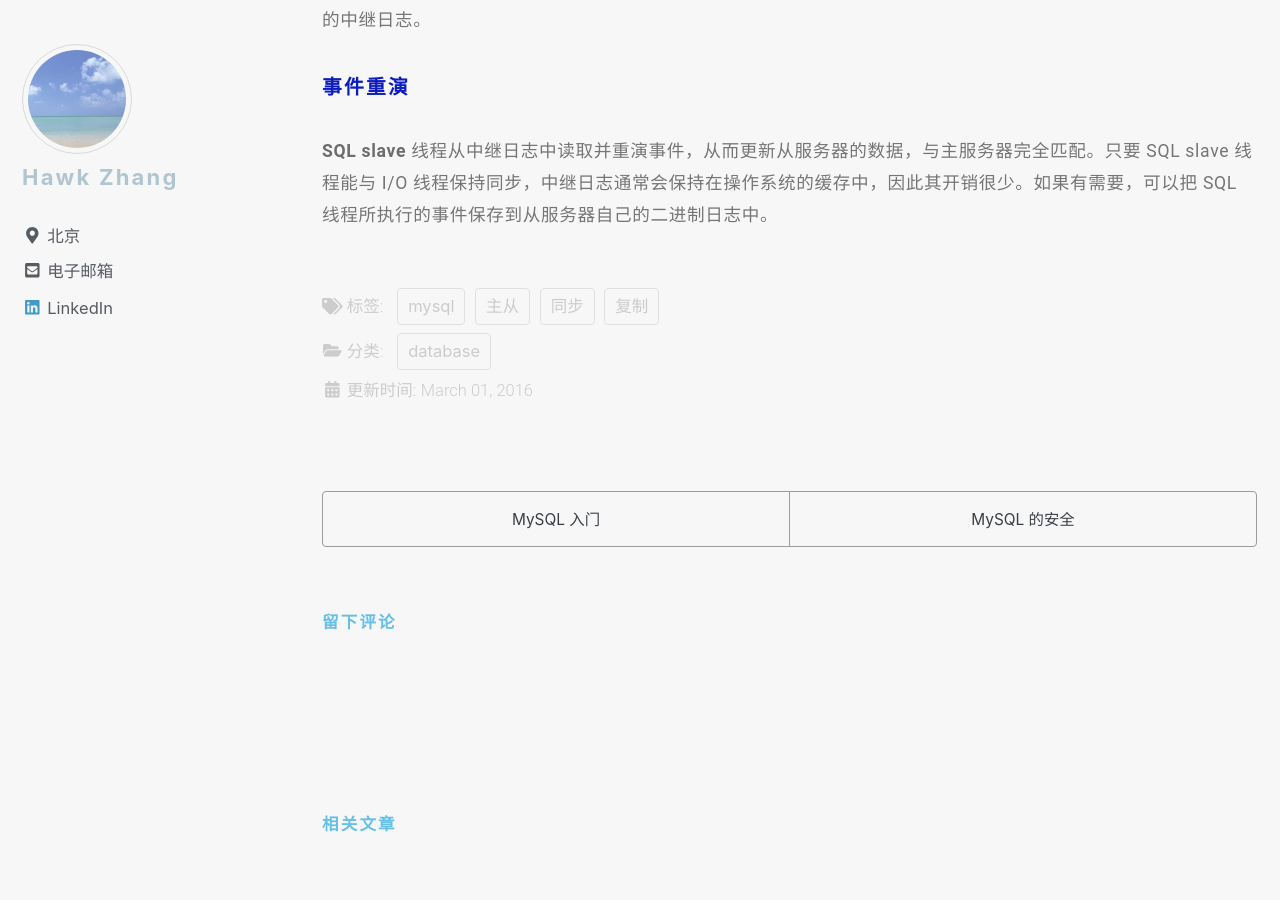
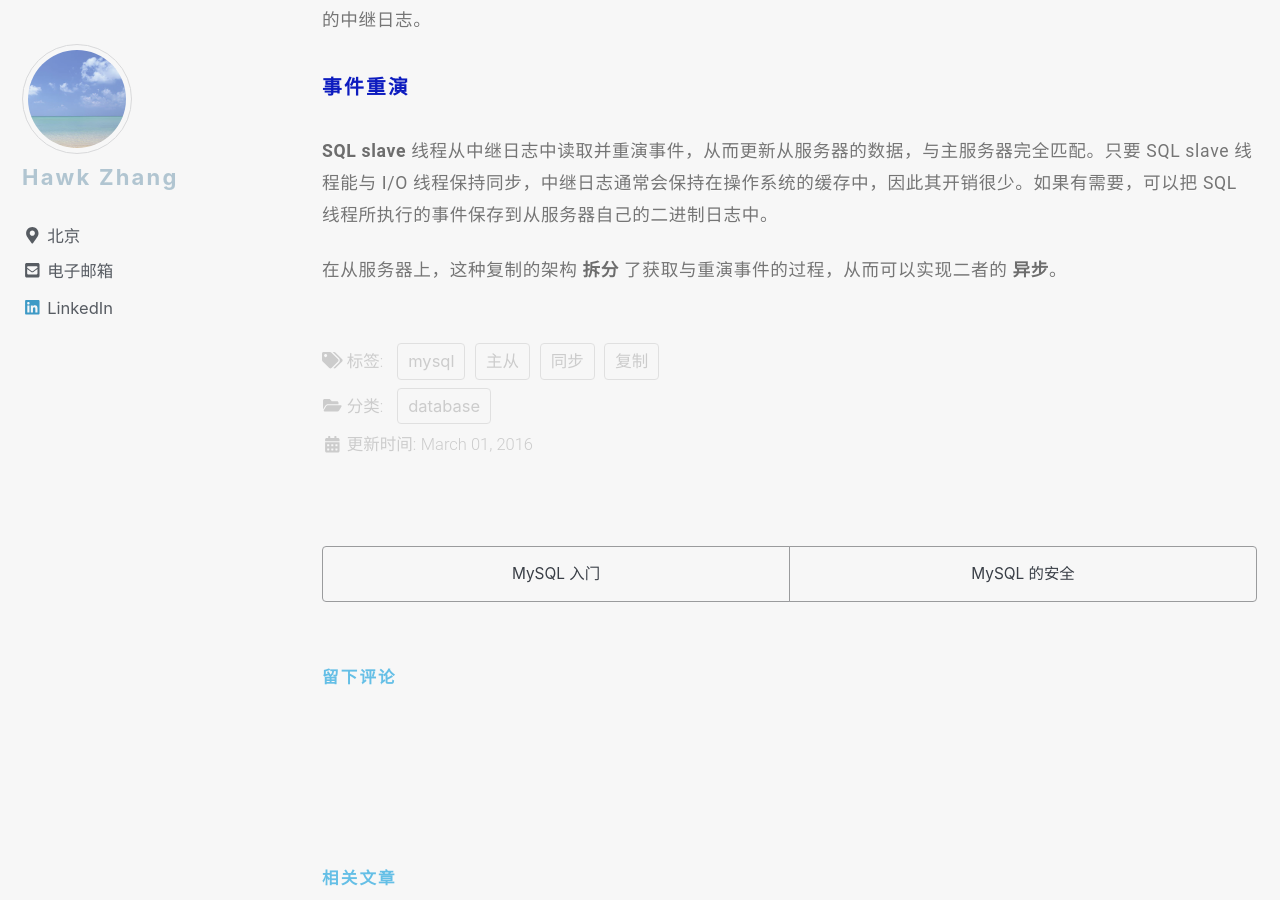
Before and after one commit to narru888/linotes_note, a Jekyll site: the page built from _posts/mysql/2016-03-01-master.slave.md, in a window 1280 px wide and 900 px high, scrolled down 5798 px. Built offline with Jekyll 4.4.1, drawn with Linux system fonts in a browser that asks for light colours; nearby versions of some CDN libraries; a script that is not in the unit is left out; comment, search, counter and statistics services are not loaded.

Commit message:
update on 2018-08-10 09:40:02 CST

```diff
--- a/_posts/mysql/2016-03-01-master.slave.md
+++ b/_posts/mysql/2016-03-01-master.slave.md
@@ -138,3 +138,5 @@ MySQL 的复制有助于把读请求分配到多个服务器上，这一点对
 ##### 事件重演
 
 **SQL slave** 线程从中继日志中读取并重演事件，从而更新从服务器的数据，与主服务器完全匹配。只要 SQL slave 线程能与 I/O 线程保持同步，中继日志通常会保持在操作系统的缓存中，因此其开销很少。如果有需要，可以把 SQL 线程所执行的事件保存到从服务器自己的二进制日志中。
+
+在从服务器上，这种复制的架构 **拆分** 了获取与重演事件的过程，从而可以实现二者的 **异步**。
```
